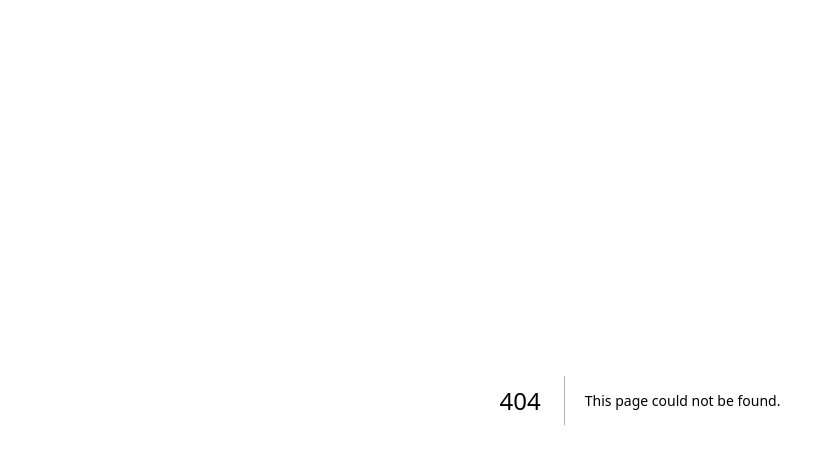
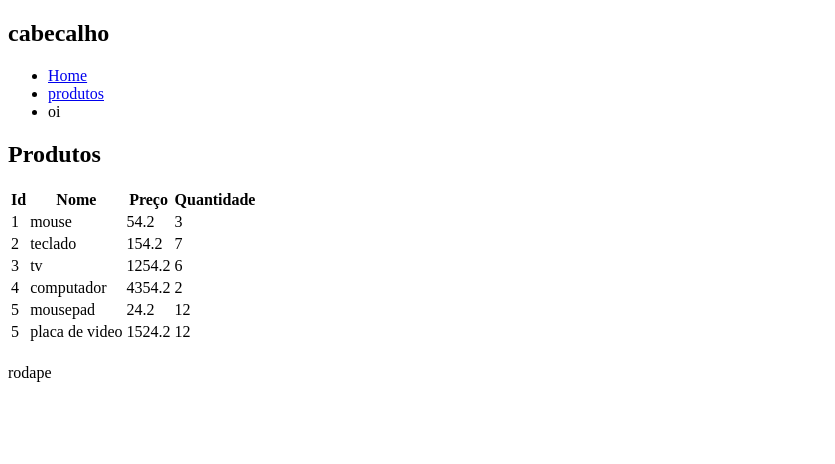
Before and after one commit to 1TDSPY-2024/aula-11-1tdspy-2sem, a Next.js app in the folder aula11/: page /produtos in a window 1280 px wide. Before the commit this address had no page. Shown: the top 464 px of the page, without its empty margins (0-835 px from the left). Built offline with nearby package versions, Linux system fonts and the light colour scheme.

Commit message:
rotas parametrizadas

```diff
--- a/aula11/src/app/layout.tsx
+++ b/aula11/src/app/layout.tsx
@@ -1,5 +1,6 @@
 import type { Metadata } from "next";
-
+import Cabecalho from "@/components/Cabecalho/Cabecalho";
+import Rodape from "@/components/Rodape/Rodape";
 
 export const metadata: Metadata = {
   title: "Exemplo de Boyler-Plate",
@@ -18,7 +19,10 @@ export default function RootLayout({
   return (
     <html lang="pt-br">
       <body>
-        {children}
+      <Cabecalho/>
+      {children}
+     <Rodape/>
+
       </body>
     </html>
   );
--- a/aula11/src/app/page.tsx
+++ b/aula11/src/app/page.tsx
@@ -1,13 +1,10 @@
-import Cabecalho from "@/components/Cabecalho/Cabecalho";
-import Rodape from "@/components/Rodape/Rodape";
+
 
 
 export default function Home(){
   return(
     <div>
-     <Cabecalho/>
 
-     <Rodape/>
     </div>
   );
 }
--- /dev/null
+++ b/aula11/src/app/produtos/page.tsx
@@ -0,0 +1,46 @@
+export default function Produtos(){
+    const produtos = [
+        {id:1,nome:"mouse",preco:54.20,qtd:3},
+        {id:2,nome:"teclado",preco:154.20,qtd:7},
+        {id:3,nome:"tv",preco:1254.20,qtd:6},
+        {id:4,nome:"computador",preco:4354.20,qtd:2},
+        {id:5,nome:"mousepad",preco:24.20,qtd:12},
+        {id:5,nome:"placa de video",preco:1524.20,qtd:12},
+
+    ]
+    return(
+        <div>
+            <h2>Produtos</h2>
+            <table>
+                <thead>
+                    <tr>
+                        <th>Id</th>
+                        <th>Nome</th>
+                        <th>Preço</th>
+                        <th>Quantidade</th>
+                    </tr>
+                </thead>
+
+                <tbody>
+                    {produtos.map((p)=> (
+                        <tr key={p.id}>
+                            <td>{p.id}</td>
+                            <td>{p.nome}</td>
+                            <td>{p.preco}</td>
+                            <td>{p.qtd}</td>
+                        </tr>
+                    ))}
+
+
+
+                </tbody>
+
+                <tfoot>
+                    <tr>
+                        <th></th>
+                    </tr>
+                </tfoot>
+            </table>
+        </div>
+    );
+}
--- a/aula11/src/components/Menu/Menu.tsx
+++ b/aula11/src/components/Menu/Menu.tsx
@@ -5,7 +5,7 @@ export default function Menu(){
         <nav>
             <ul>
                 <li><Link href="/">Home</Link></li>
-                <li>oi</li>
+                <li><Link href="/produtos">produtos</Link></li>
                 <li>oi</li>
             </ul>
         </nav>
```
Also changed, not shown: aula11/src/app/produto/page.tsx (added, +11 -0 lines).
